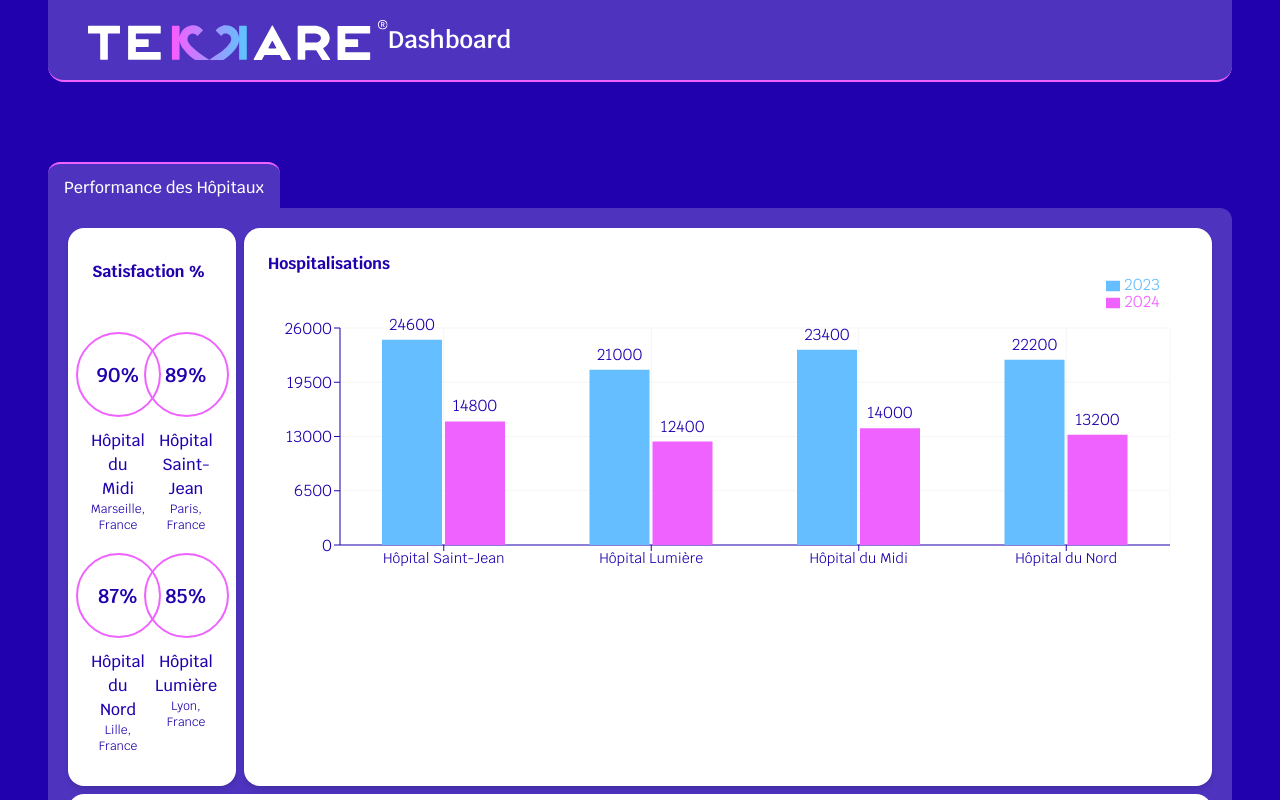
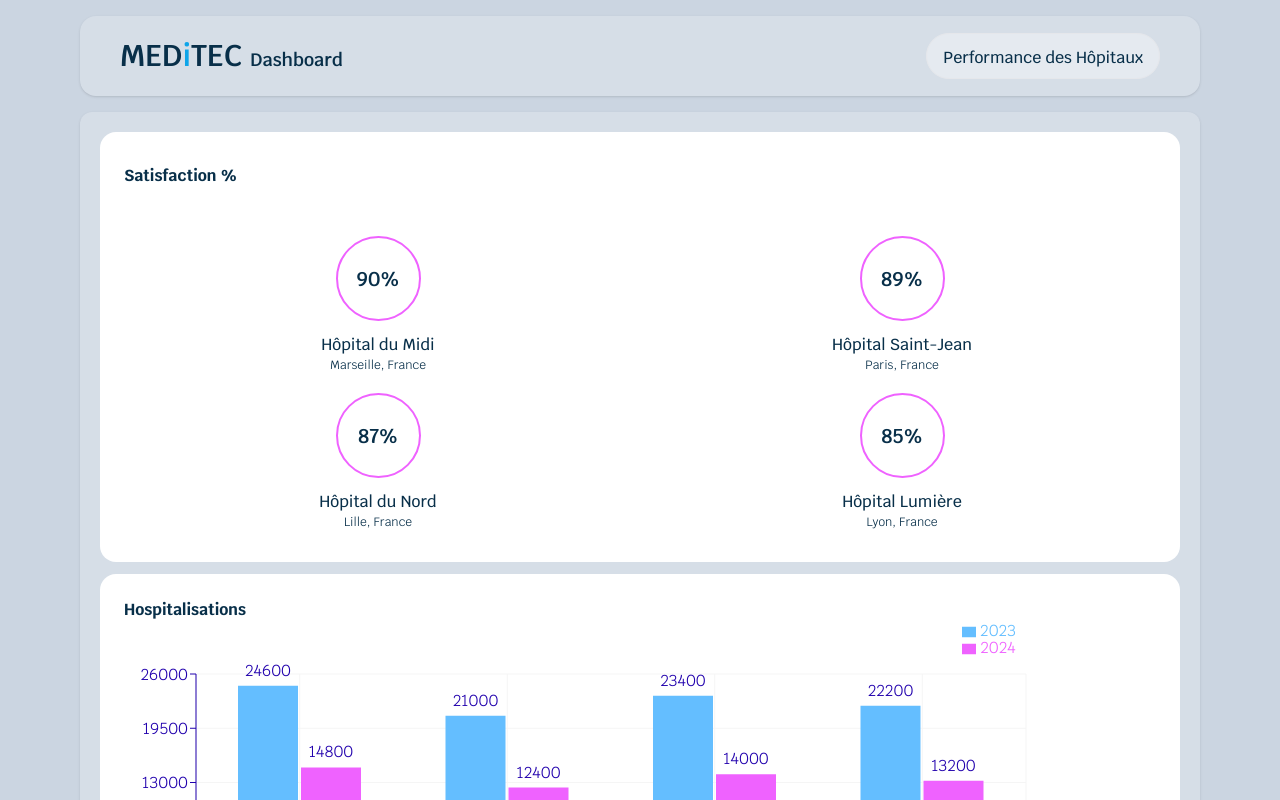
Before and after one commit to MandyTrl/meditec, a Next.js app: page / in a window 1280 px wide. Shown: the top 800 px of the page. Built offline with nearby package versions, Linux system fonts and the light colour scheme.

Commit message:
change visual identity

```diff
--- a/src/app/globals.css
+++ b/src/app/globals.css
@@ -3,7 +3,5 @@
 @tailwind utilities;
 
 body {
-	background-color: #2100ad;
-	color: white;
 	font-family: Arial, Helvetica, sans-serif;
 }
--- a/src/app/layout.tsx
+++ b/src/app/layout.tsx
@@ -20,7 +20,8 @@ export default function RootLayout({
 }>) {
 	return (
 		<html lang="fr">
-			<body className={`${krub.className} px-3 md:px-12`}>
+			<body
+				className={`${krub.className} px-3 md:px-20 bg-slate-300 text-sky-950`}>
 				<Header />
 
 				{children}
--- a/src/components/DashboardContainer.tsx
+++ b/src/components/DashboardContainer.tsx
@@ -3,7 +3,6 @@ import React, { useState } from "react"
 import { HospitalContext } from "@/utils/Context"
 import { topHospitals } from "@/utils/data/hospitals/hospitals"
 import { Hospital } from "@/utils/data/hospitals/hospitalsTypes"
-import { ListTabs } from "@components/UI/ListTabs"
 import { TopHospitalsLayout } from "@components/Layout/TopHospitalsLayout"
 
 export const DashboardContainer = () => {
@@ -18,10 +17,8 @@ export const DashboardContainer = () => {
 
 	return (
 		<HospitalContext.Provider value={{ hospital, handleHospital }}>
-			<div className="w-full h-full mt-5 md:mt-20">
-				<ListTabs />
-
-				<div className="w-full bg-white/20 p-2 md:p-5 md:rounded-tr-xl rounded-b-xl md:rounded-tl-none">
+			<div className="w-full h-full">
+				<div className="w-full bg-white/20 p-2 md:p-5 rounded-xl shadow">
 					<TopHospitalsLayout />
 				</div>
 			</div>
--- a/src/components/Header.tsx
+++ b/src/components/Header.tsx
@@ -1,22 +1,15 @@
 import React from "react"
-import Image from "next/image"
-import logo from "@assets/logo.svg"
+import { ListTabs } from "./UI/ListTabs"
 
 export const Header = () => {
 	return (
-		<header className="flex flex-col md:flex-row items-center md:h-20 p-3 md:p-10 bg-white/20 rounded-b-2xl border-b-2 border-b-secondary">
-			<Image
-				src={logo}
-				alt="Tekkare logo"
-				width={300}
-				height={0}
-				priority
-				className="w-[200px] md:w-[300px]"
-			/>
+		<header className="flex flex-col md:flex-row items-center justify-between my-4 md:h-20 p-3 md:p-10 bg-white/20 rounded-2xl shadow">
+			<h1 className="tracking-widder uppercase text-2xl md:text-3xl font-semibold">
+				Med<span className="text-sky-500 normal-case">i</span>tec{" "}
+				<span className="text-lg md:xl normal-case">Dashboard</span>
+			</h1>
 
-			<h1 className="text-white tracking-widder text-xl md:text-2xl font-semibold">
-				Dashboard
-			</h1>
+			<ListTabs />
 		</header>
 	)
 }
--- a/src/components/Layout/TopHospitalsLayout.tsx
+++ b/src/components/Layout/TopHospitalsLayout.tsx
@@ -6,7 +6,7 @@ import { DoctorSpecialties } from "@components/TopHospitalsCharts/DoctorSpecialt
 
 export const TopHospitalsLayout = () => {
 	return (
-		<section className="w-full flex flex-col justify-items-stretch items-stretch md:flex-row flex-wrap gap-2">
+		<section className="w-full flex flex-col justify-items-stretch items-stretch md:flex-row flex-wrap gap-3">
 			<ResumeChart />
 
 			<Hospitalizations />
--- a/src/components/TopHospitalsCharts/DepartmentsLines.tsx
+++ b/src/components/TopHospitalsCharts/DepartmentsLines.tsx
@@ -18,7 +18,7 @@ export const DepartmentsLines = () => {
 	const { hospital } = useHospitalSelected()
 
 	return (
-		<div className="flex-1 h-fit w-full md:w-fit bg-white rounded-2xl p-3 md:p-6 text-primary shadow-md">
+		<div className="flex-1 h-fit w-full md:w-fit bg-white rounded-2xl p-3 md:p-6">
 			<h4 className="font-bold text-center md:text-left mb-7 md:mb-10">
 				Patients par département
 			</h4>
--- a/src/components/TopHospitalsCharts/DepartmentsPie.tsx
+++ b/src/components/TopHospitalsCharts/DepartmentsPie.tsx
@@ -14,7 +14,7 @@
 // 	}
 
 // 	return (
-// 		<div className="h-fit w-full md:w-fit bg-white rounded-2xl p-3 md:p-6 text-primary shadow-md">
+// 		<div className="h-fit w-full md:w-fit bg-white rounded-2xl p-3 md:p-6">
 // 			<h4 className="font-bold text-center md:text-left mb-7 md:mb-10">
 // 				Patients by departments
 // 			</h4>
--- a/src/components/TopHospitalsCharts/DoctorSpecialties.tsx
+++ b/src/components/TopHospitalsCharts/DoctorSpecialties.tsx
@@ -50,7 +50,7 @@ export const DoctorSpecialties = () => {
 	}
 
 	return (
-		<div className="flex-1 w-full md:w-fit bg-white rounded-2xl p-3 md:p-6 text-primary shadow-md">
+		<div className="flex-1 w-full md:w-fit bg-white rounded-2xl p-3 md:p-6">
 			<h4 className="font-bold text-center md:text-left mt-2 mb-7 md:mb-10">
 				Spécialités
 			</h4>
--- a/src/components/TopHospitalsCharts/Hospitalizations.tsx
+++ b/src/components/TopHospitalsCharts/Hospitalizations.tsx
@@ -71,7 +71,7 @@ export const Hospitalizations = () => {
 	}
 
 	return (
-		<div className="flex-1 w-full md:w-max mt-2 md:mt-0 bg-white rounded-2xl p-3 md:p-6 text-primary shadow-md">
+		<div className="flex-1 w-full md:w-max mt-2 md:mt-0 bg-white rounded-2xl p-3 md:p-6">
 			<h4 className="font-bold text-center md:text-left mb-7 md:mb-10">
 				Hospitalisations
 			</h4>
--- a/src/components/TopHospitalsCharts/ResumeChart.tsx
+++ b/src/components/TopHospitalsCharts/ResumeChart.tsx
@@ -50,7 +50,7 @@ export const ResumeChart = () => {
 	}
 
 	return (
-		<div className="flex-1 flex flex-col justify-between w-full md:w-max bg-white rounded-2xl p-3 md:p-6 text-primary shadow-md">
+		<div className="flex-1 flex flex-col justify-between w-full md:w-max bg-white rounded-2xl p-3 md:p-6">
 			<h4 className="font-bold text-center md:text-left mt-2 mb-7 md:mb-10">
 				Satisfaction %
 			</h4>
--- a/src/components/UI/ListTabs.tsx
+++ b/src/components/UI/ListTabs.tsx
@@ -1,3 +1,4 @@
+"use client"
 import { Tab } from "@components/UI/Tab"
 import { tabs } from "@/utils/data/tabs"
 import { useHospitalSelected } from "@/utils/hooks/useHospitalSelected"
@@ -6,7 +7,7 @@ export const ListTabs = () => {
 	const { hospital, hospitalSelected } = useHospitalSelected()
 
 	return (
-		<ul className="w-full md:w-fit flex">
+		<ul className="w-full md:w-fit flex gap-2 rounded-full bg-white/20">
 			{tabs.map((title: string) => {
 				const titleToRender = hospitalSelected ? hospital[0].name : title
 
--- a/src/components/UI/Tab.tsx
+++ b/src/components/UI/Tab.tsx
@@ -8,7 +8,7 @@ export type TabProps = {
 
 export const Tab = ({ title, onClick }: TabProps) => {
 	return (
-		<li className="w-full first:rounded-tl-xl last:rounded-tr-xl bg-white/20 border-t-2 border-secondary pt-3 pb-5 md:pb-2 px-4 transition-all duration-300 ease-in-out">
+		<li className="w-fit rounded-full bg-white/20 pt-3 pb-5 md:pb-2 px-4 transition-all duration-300 ease-in-out border hover:border-white/50 transition-all ease-in-out duration-300">
 			<button onClick={onClick} className="font-medium tracking-widdest">
 				{title}
 			</button>
```
Also changed, not shown: public/assets/hospital.png (deleted), public/assets/logo.svg (deleted).
